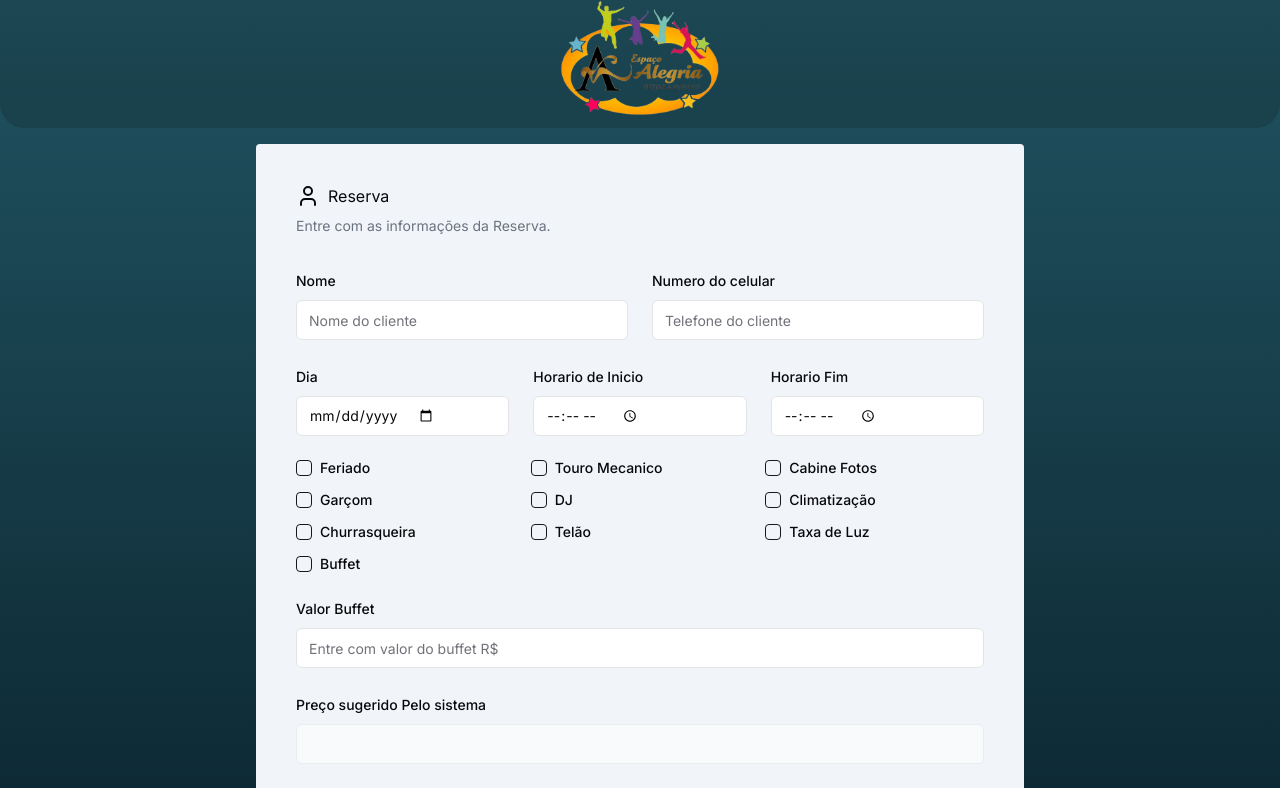
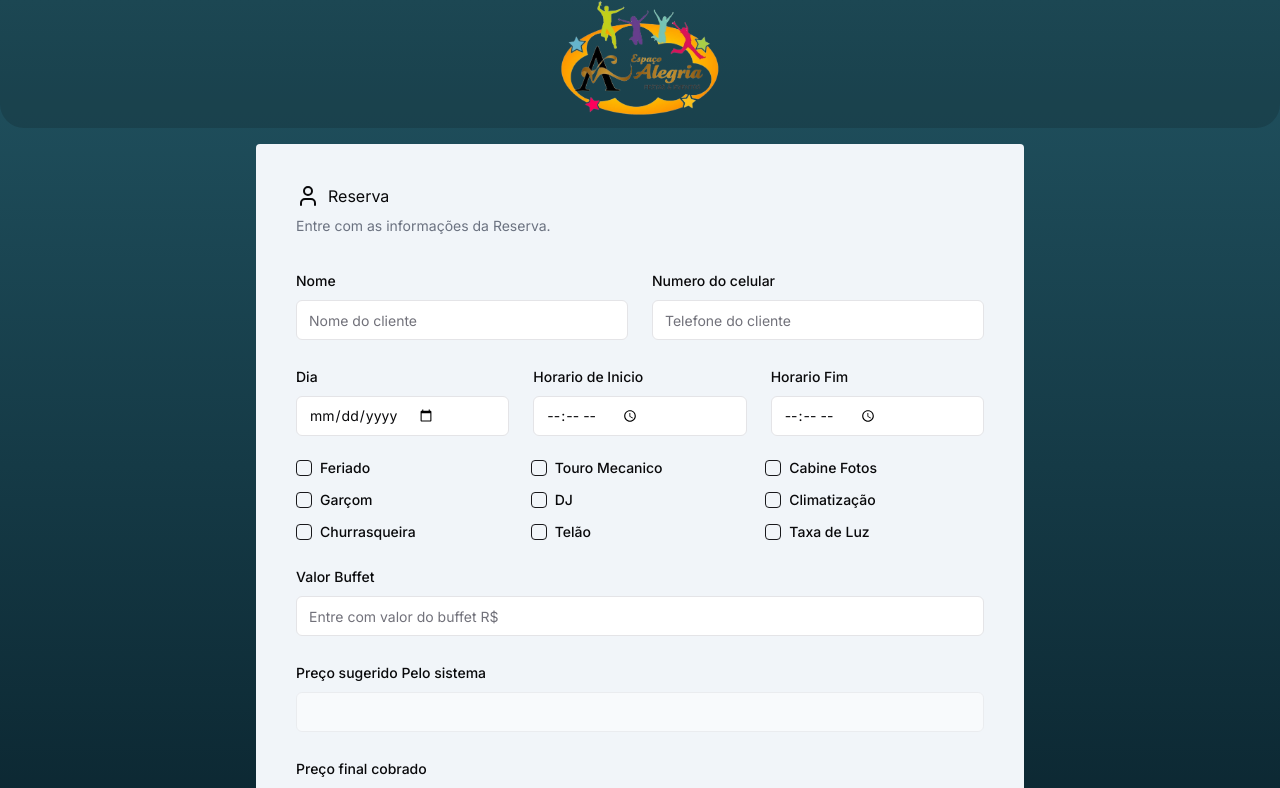
Before and after one commit to BrunoSampayo/espaco_Alegria, a Next.js app: page /agendamento in a window 1280 px wide. Shown: the top 788 px of the page. Built offline with nearby package versions, Linux system fonts and the light colour scheme.

Commit message:
commit do calendario

```diff
--- a/src/app/agendamento/page.tsx
+++ b/src/app/agendamento/page.tsx
@@ -99,12 +99,7 @@ export default function Component() {
                                 Taxa de Luz
                             </Label>
                         </div>
-                        <div className="flex items-center gap-2">
-                            <Checkbox id="buffet" />
-                            <Label className="leading-none" htmlFor="buffet">
-                                Buffet
-                            </Label>
-                        </div>
+
                     </div>
                     <div className="space-y-2">
                         <Label htmlFor="buffet-price">Valor Buffet</Label>
```
